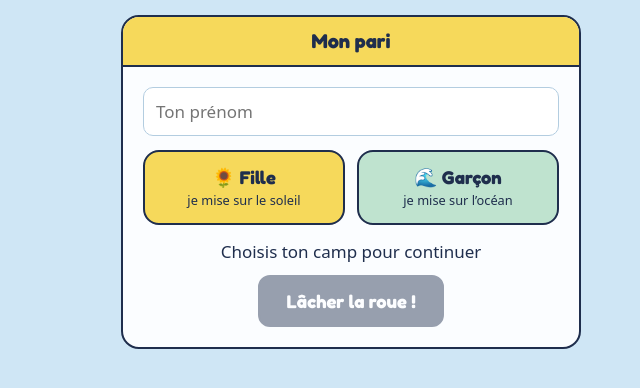
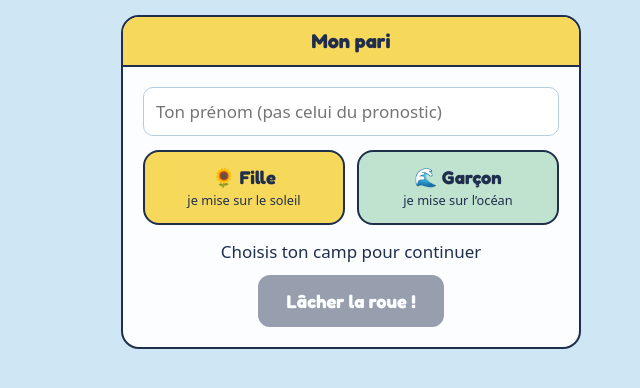
Before and after one commit to Cycloliv/bebe-cool, a plain HTML site: page index.html in a window 1280 px wide. Shown: the part 372-760 px from the top of the page, without its empty margins (289-929 px from the left). Drawn offline with Linux system fonts and the light colour scheme.

Commit message:
index.html

```diff
--- a/index.html
+++ b/index.html
@@ -71,8 +71,8 @@ input{font:inherit;width:100%;padding:11px 12px;border:1.5px solid var(--line);b
 <section id="step1" class="card">
   <div class="bibhead">Mon pari</div>
   <div class="pad">
-    <label for="name" class="hidden">Ton prénom (pas celui du pronostic)</label>
-    <input id="name" placeholder="Ton prénom" maxlength="20" autocomplete="given-name">
+    <label for="name" class="hidden">Ton prénom</label>
+    <input id="name" placeholder="Ton prénom (pas celui du pronostic)" maxlength="20" autocomplete="given-name">
     <div class="choices">
       <button class="choice f" data-v="fille" aria-pressed="false">🌻 Fille<small>je mise sur le soleil</small></button>
       <button class="choice g" data-v="garcon" aria-pressed="false">🌊 Garçon<small>je mise sur l’océan</small></button>
```
